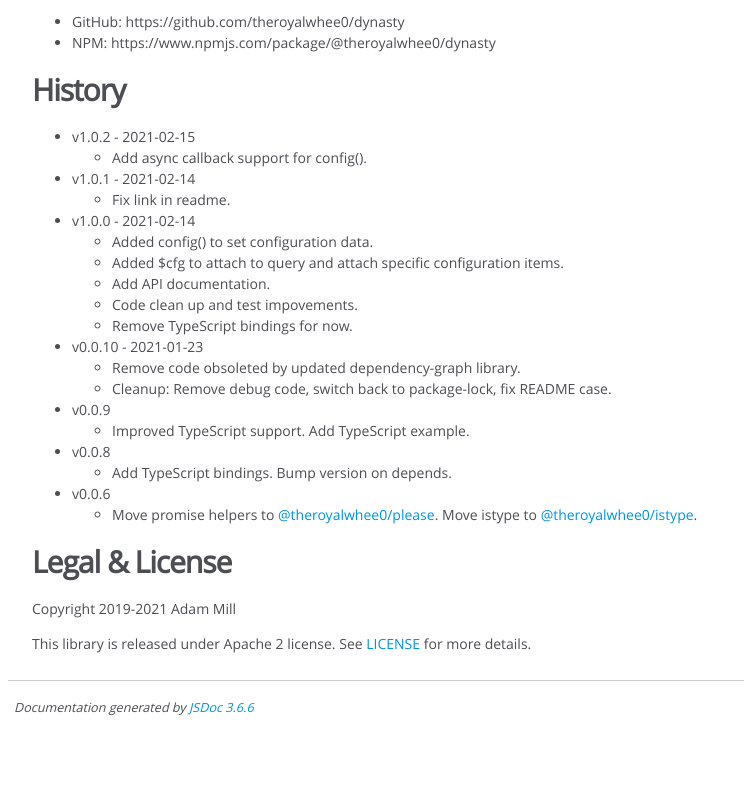
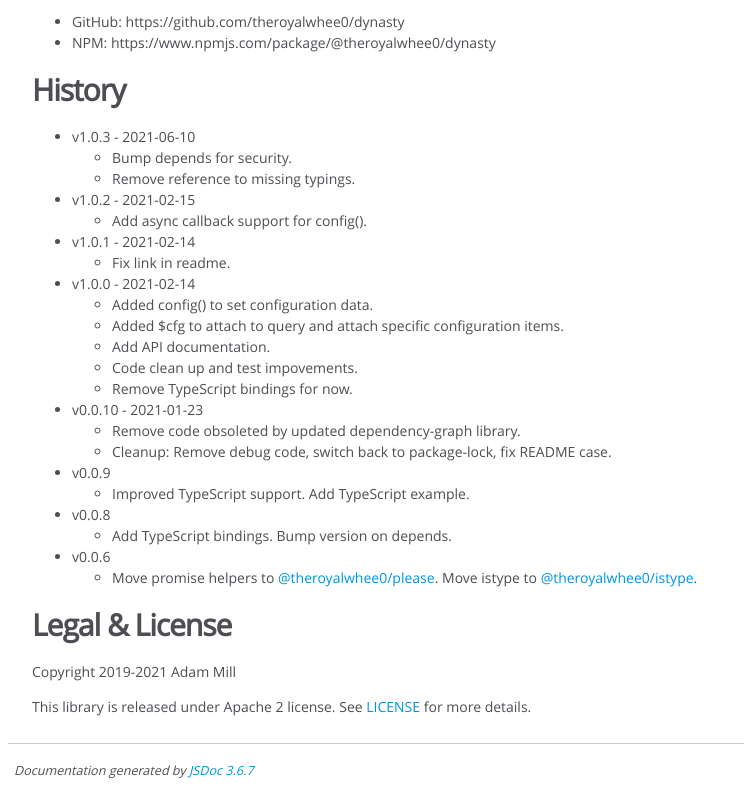
Before and after one commit to theroyalwhee0/dynasty, a website: page docs/index.html in a window 1280 px wide. Shown: the part 743-1538 px from the top of the page, without its empty margins (0-744 px from the left). Before the commit the page ends 1475 px from the top, so only its background shows below. Drawn offline with Linux system fonts and the light colour scheme.

Commit message:
Bump depends for security. Remove reference to missing typings.

```diff
--- a/docs/index.html
+++ b/docs/index.html
@@ -48,6 +48,12 @@ See the <a href="https://github.com/theroyalwhee0/dynasty/tree/master/example">e
 </ul>
 <h2>History</h2>
 <ul>
+<li>v1.0.3 - 2021-06-10
+<ul>
+<li>Bump depends for security.</li>
+<li>Remove reference to missing typings.</li>
+</ul>
+</li>
 <li>v1.0.2 - 2021-02-15
 <ul>
 <li>Add async callback support for config().</li>
@@ -108,7 +114,7 @@ See the <a href="https://github.com/theroyalwhee0/dynasty/tree/master/example">e
 <br class="clear">
 
 <footer>
-    Documentation generated by <a href="https://github.com/jsdoc/jsdoc">JSDoc 3.6.6</a>
+    Documentation generated by <a href="https://github.com/jsdoc/jsdoc">JSDoc 3.6.7</a>
 </footer>
 
 <script> prettyPrint(); </script>
```
Also changed, not shown: docs/global.html (+1 -1 lines), docs/index.js.html (+1 -1 lines), docs/members_add.js.html (+1 -1 lines), docs/members_args.js.html (+1 -1 lines), docs/members_attach.js.html (+1 -1 lines), docs/members_call.js.html (+1 -1 lines), docs/members_collect.js.html (+1 -1 lines), docs/members_config.js.html (+1 -1 lines), docs/members_depends.js.html (+1 -1 lines), docs/members_entrypoint.js.html (+1 -1 lines), docs/members_extend.js.html (+1 -1 lines), docs/members_once.js.html (+1 -1 lines), docs/members_pullmember.js.html (+1 -1 lines), docs/members_value.js.html (+1 -1 lines), 2 more files, 1 other file.
